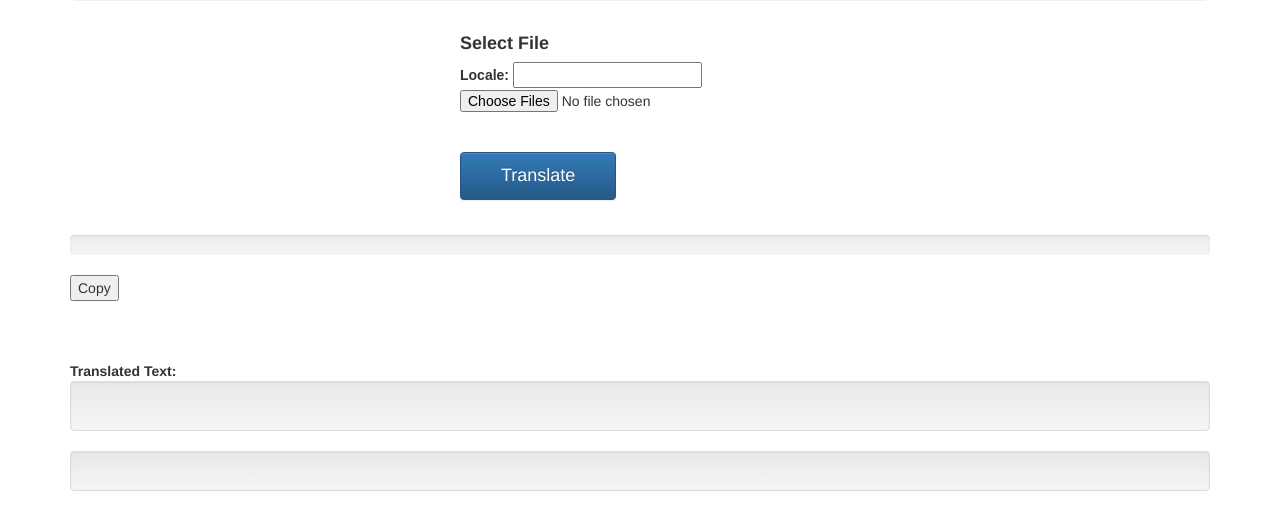
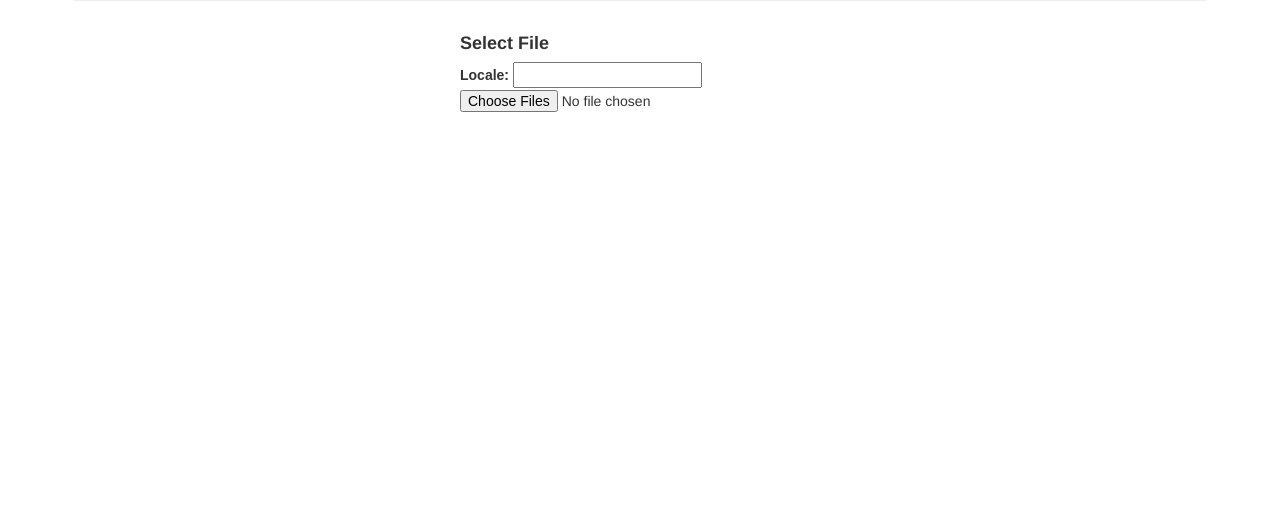
Before and after one commit to PoojaB26/LocalizeAndroidStrings, a PHP site: page / in a window 1280 px wide. Shown: the part 239-769 px from the top of the page. Run offline with PHP 8.4, Linux system fonts and the light colour scheme; some libraries are stand-ins or nearby versions.

Commit message:
update UI

```diff
--- a/css/element.css
+++ b/css/element.css
@@ -20,7 +20,7 @@ textarea {
     font-size: large;
 }
 
-.hidden{
+.hide{
     display: none;
 }
 
--- a/index.html
+++ b/index.html
@@ -8,6 +8,7 @@
     <link rel="stylesheet" href="//code.jquery.com/ui/1.12.1/themes/base/jquery-ui.css">
     <script src="https://code.jquery.com/jquery-1.12.4.js"></script>
     <script src="https://code.jquery.com/ui/1.12.1/jquery-ui.js"></script>
+    <link rel="stylesheet" href="https://cdnjs.cloudflare.com/ajax/libs/font-awesome/4.7.0/css/font-awesome.min.css">
     <link rel="stylesheet" href="css/element.css">
 
 </head>
@@ -32,8 +33,6 @@
 
 
                     <input id="file-input" name="input"  onchange="readFile(event)" accept='text/xml' type="file" class="file" multiple data-show-upload="false" data-show-caption="true" >
-                    <br><br>
-                    <button type="button" id="btn"  class="large btn btn-primary">Translate</button>
 
 
                 </div>
@@ -47,11 +46,12 @@
 </div>
 
 <br>
+    <div id="result" >
+        <i id="spinner" class="fa fa-spinner fa-spin" style="font-size:48px"></i>
 
-    <div id="result" class="">
-<div class="progress progress-striped active">
-    <div class="progress-bar"></div>
-</div>
+       <!-- <div class="progress progress-striped active">
+    <div class="progress-bar"></div>-->
+
 
     <input type="button" value="Copy" id="btn-copyall" onclick="copyToClipboard()" /> <br> <br>
     <br> <br>
--- a/js/func.js
+++ b/js/func.js
@@ -3,10 +3,11 @@
  */
 $( document ).ready(function() {
     console.log( "ready!" );
+    hideDiv();
 
 
 
-document.getElementById("btn").onclick = function() {translateStrings()};
+//document.getElementById("btn").onclick = function() {translateStrings()};
 $( function() {
     var availableTags = [
         "en",
@@ -26,11 +27,21 @@ $( function() {
 } );
 
 });
-var result_div = document.getElementById("result");
+
+function hideDiv() {
+    document.getElementById('result').style.display = "none";
+    console.log("HSE");
+}
+
+
+function showDiv() {
+    document.getElementById('result').style.display = "block";
+    console.log("HE");
+}
 
 function translateStrings(value, key)
 {
-    result_div.style.display = "block";
+    showDiv();
     var target_value = document.getElementById("locale").value;
     $.get("https://translation.googleapis.com/language/translate/v2",
         {
@@ -54,9 +65,12 @@ function translateStrings(value, key)
         console.log(errorThrown);
 
     });
+
+    document.getElementById("spinner").style.display = 'none';
 }
 
 function readFile (event) {
+   // result_div.style.display = "block";
     var input = event.target;
 
     var reader = new FileReader();
@@ -66,6 +80,7 @@ function readFile (event) {
         node.innerText = text;
         regex(text);
         console.log(reader.result.substring(0, 200));
+
     };
     reader.readAsText(input.files[0]);
 }
```
